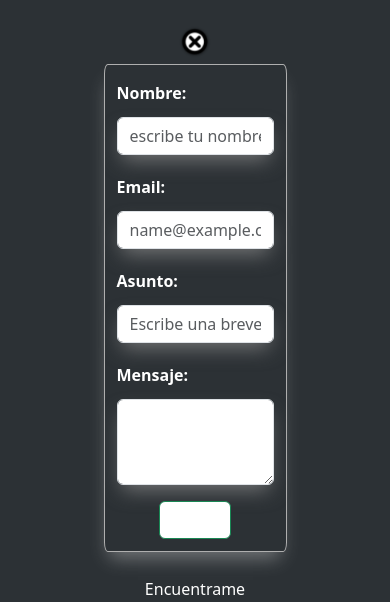
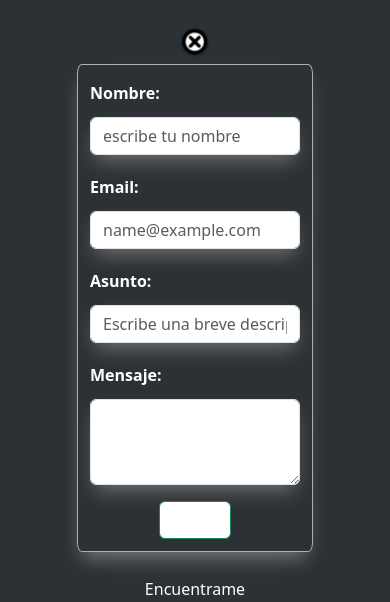
Before and after one commit to iwinser117/react-portafolio, a React app: page / in a window 390 px wide. Shown: the part 5143-5745 px from the top of the page. Built offline with nearby package versions, Linux system fonts and the light colour scheme.

Commit message:
ajuste formulario repsonsive

```diff
--- a/src/styles/formulario.css
+++ b/src/styles/formulario.css
@@ -70,8 +70,8 @@ label {
 
 /* Media query para pantallas pequeñas */
 @media (max-width: 799px) {
-  .form-cnt {
-    width: 100%;
+  #form-contact  {
+    width: 100% !important;
   }
 }
 
```
